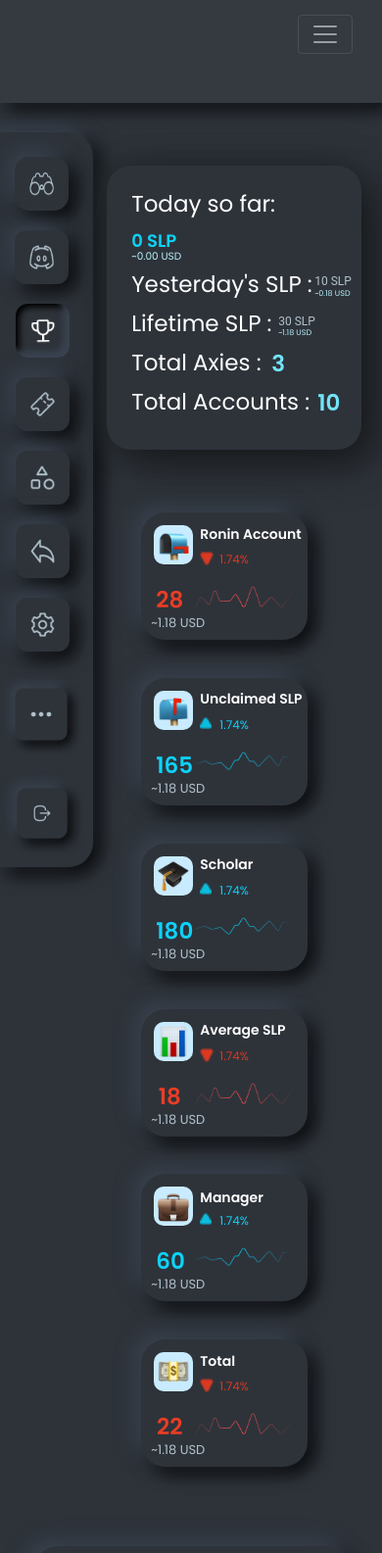
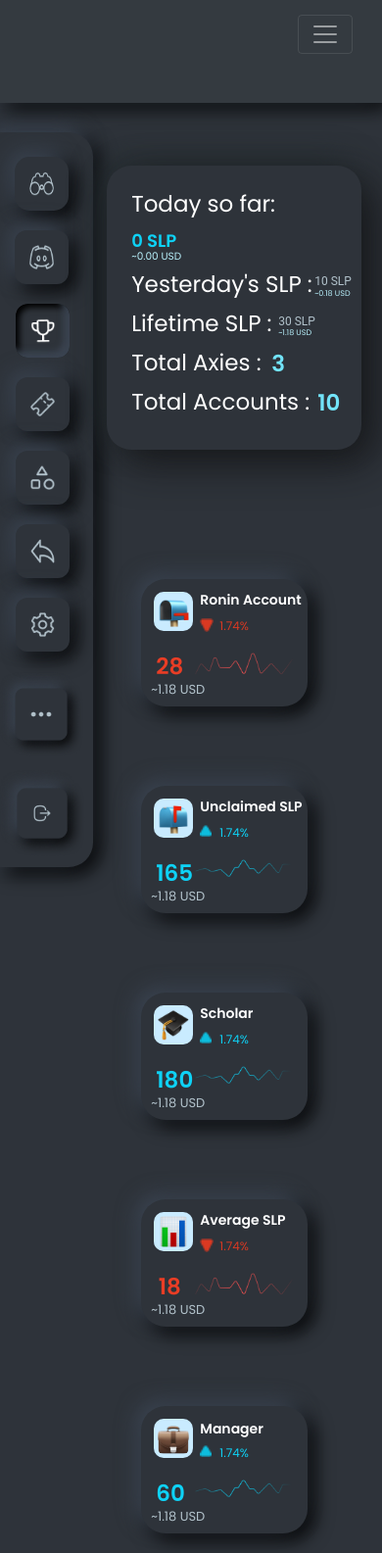
Before and after one commit to sreerajknair/tracker, a plain HTML site: page index.html in a window 390 px wide. Shown: the top 1585 px of the page at 98% size. Drawn offline with nearby package versions, Linux system fonts and the light colour scheme.

Commit message:
fifth commit

```diff
--- a/style.css
+++ b/style.css
@@ -1856,40 +1856,40 @@ top: 180px;
 
     }
     .card2{
-        top:62%;
+        top:70%;
         left:37%;
     }
 
     .card3{
-        top:82%;
+        top:95%;
         left:37%;
     }
     .card4{
-        top:102%;
+        top:120%;
         left:37%;
     }
     .card5{
-        top:122%;
+        top:145%;
         left:37%;
     }
     .card6{
-        top:142%;
+        top:170%;
         left:37%;
     }
     .card7{
-        top: 162%;
+        top: 195%;
         left:37%;
     }
     .card-container1{
-        top:187%;
+        top:220%;
         left:8%;
     }
     .card-container2{
-        top:247%;
+        top:300%;
         left:8%;
     }
     .card-container3{
-        top:307%;
+        top:380%;
         left:8%;
     }
 }
```
